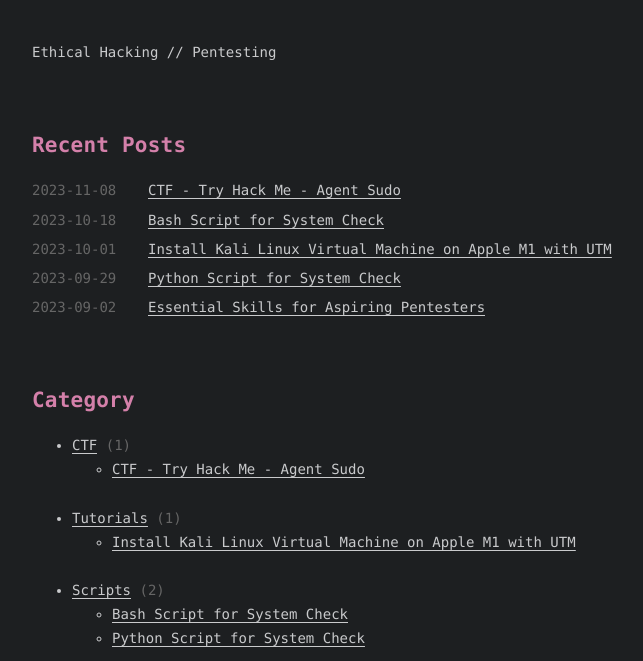
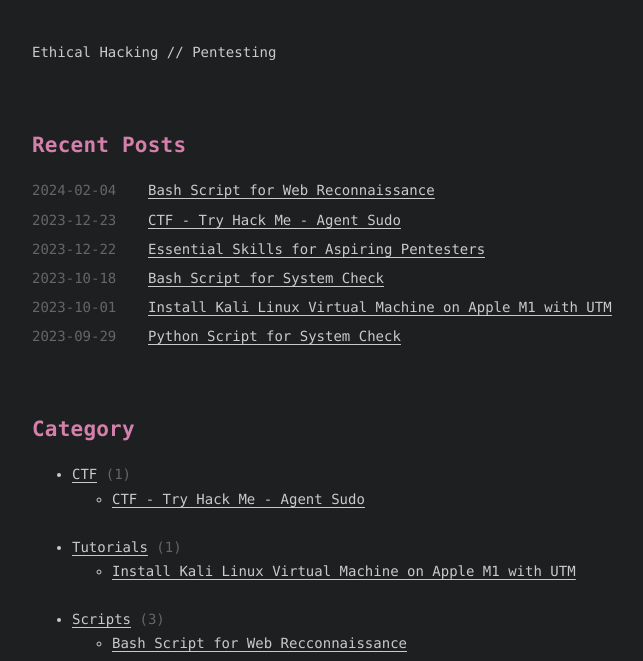
Before and after one commit to dex-tar/dex-tar.github.io, a plain HTML site: page index.html in a window 1280 px wide. Shown: the part 116-777 px from the top of the page, without its empty margins (256-899 px from the left). Drawn offline with Linux system fonts and the light colour scheme.

Commit message:
new-version
2024

```diff
--- a/index.html
+++ b/index.html
@@ -57,16 +57,36 @@
 <span class="h1"><a href="archives.html">Recent Posts</a></span>
 
 <ul class="post-list">
+
 <li class="post-item">
+<div class="meta">
+<time datetime="2024-01-04T23:00:00.000Z" itemprop="datePublished">2024-02-04</time>
+</div>
 
+<span>
+<a class="" href="2024/bash-script-web-recon.html">Bash Script for Web Reconnaissance</a>
+</span>
+</li>
+
+<li class="post-item">
 <div class="meta">
-<time datetime="2023-11-08T23:00:00.000Z" itemprop="datePublished">2023-11-08</time>
+<time datetime="2023-12-23T23:00:00.000Z" itemprop="datePublished">2023-12-23</time>
 </div>
 
 <span>
 <a class="" href="2023/ctf-try-hack-me-agent-sudo.html">CTF - Try Hack Me - Agent Sudo</a>
 </span>
 </li>
+
+<li class="post-item">
+  <div class="meta">
+  <time datetime="2023-12-22T22:00:00.000Z" itemprop="datePublished">2023-12-22</time>
+  </div>
+
+  <span>
+  <a class="" href="2023/Essential-Skills-for-Aspiring-Pentesters.html">Essential Skills for Aspiring Pentesters</a>
+  </span>
+  </li>
 
 <li class="post-item">
 <div class="meta">
@@ -98,16 +118,7 @@
 </span>
 </li>
 
-<li class="post-item">
-<div class="meta">
-<time datetime="2023-09-02T22:00:00.000Z" itemprop="datePublished">2023-09-02</time>
-</div>
 
-<span>
-<a class="" href="2023/Essential-Skills-for-Aspiring-Pentesters.html">Essential Skills for Aspiring Pentesters</a>
-</span>
-</li>
-</ul>
 
 </section>
 
@@ -126,7 +137,8 @@
           <li class="category-list-item"><a class="category-list-link" href="2023/install-kali-virtual-machine-apple-m1-utm.html">Install Kali Linux Virtual Machine on Apple M1 with UTM</a></ul>
           <br>
       </li><li class="category-list-item"><a class="category-list-link" href="categories/category-scripts.html">Scripts</a>
-        <span class="category-list-count">2</span><ul class="category-list-child">
+        <span class="category-list-count">3</span><ul class="category-list-child">
+          <li class="category-list-item"><a class="category-list-link" href="2024/bash-script-web-recon.html">Bash Script for Web Recconnaissance</a>
           <li class="category-list-item"><a class="category-list-link" href="2023/bash-script-system-check.html">Bash Script for System Check</a>
           <li class="category-list-item"><a class="category-list-link" href="2023/python-script-system-check.html">Python Script for System Check</a></ul>
           <br>
```
Also changed, not shown: archives.html (+27 -13 lines).
